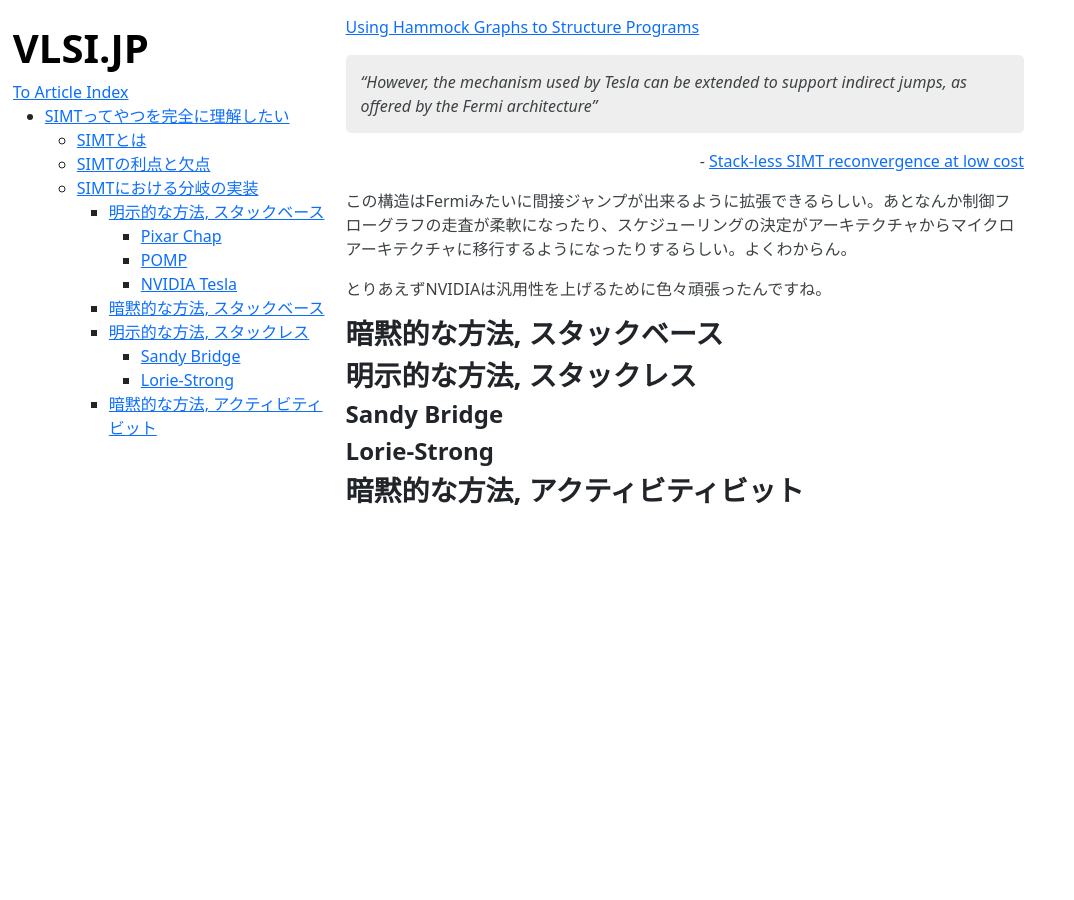
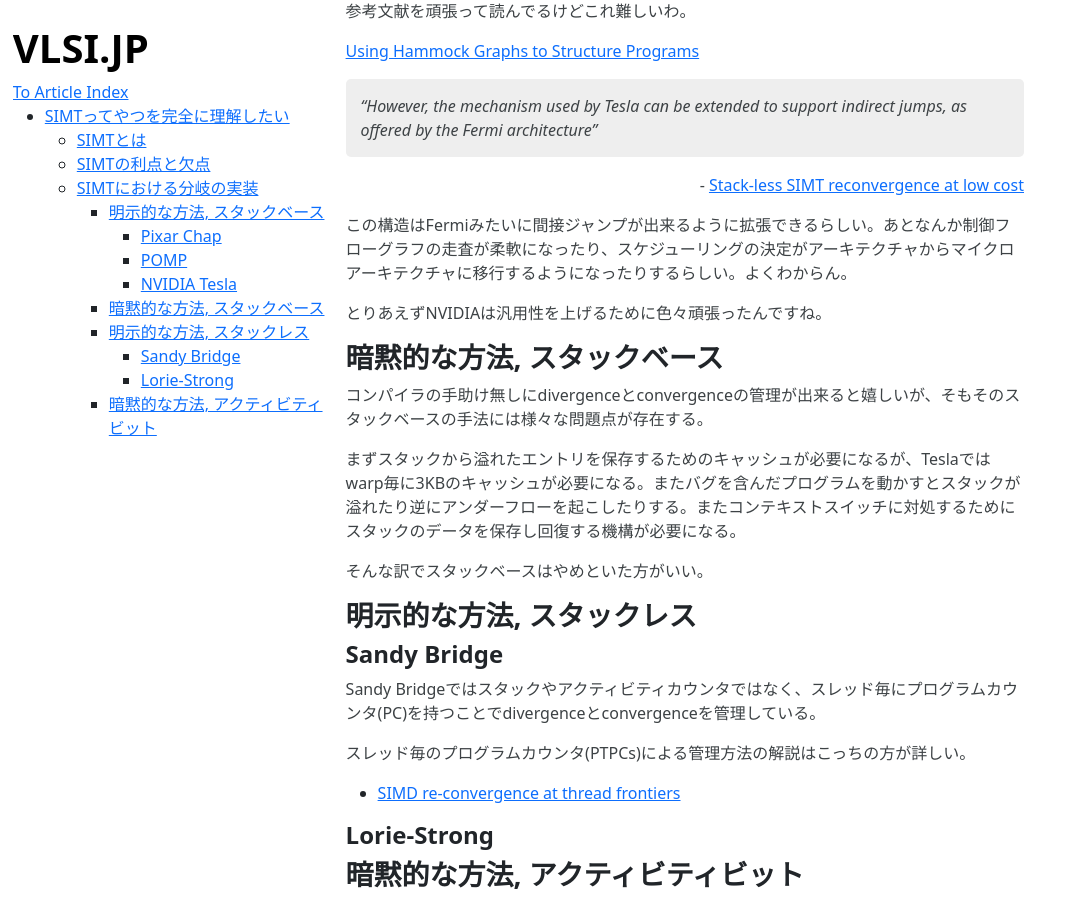
Before and after one commit to VLSI-JP/VLSI-JP.github.io, a Jekyll site: the page built from UnderstandSIMT.md, in a window 1280 px wide and 900 px high, scrolled down 10194 px. Shown: the whole window, without its empty margins (0-1074 px from the left). Built offline with Jekyll 4.4.1, drawn with Linux system fonts in a browser that asks for light colours; formulas are drawn with MathJax 3; before the commit the page ends 10710 px from its top, so only the background shows below that; some of the changed text lies outside the part shown.

Commit message:
update UnderstandSIMT

```diff
--- a/UnderstandSIMT.md
+++ b/UnderstandSIMT.md
@@ -38,7 +38,7 @@ warpはスレッドの塊、OK。warpをSIMDユニットで実行、OK。
 
 このGPUにおけるSIMDの実現方法は1997年からそう。
 
-[A mechanism for SIMD execution of SPMD programs](https://ieeexplore.ieee.org/document/592203)
+* [A mechanism for SIMD execution of SPMD programs](https://ieeexplore.ieee.org/document/592203)
 
 よってwarpをSIMDユニットで実行とは、スレッドの塊がPEの塊に突っ込まれている光景を想像してくれればよい。個人的にはPEの塊をSIMDユニットと呼ぶなよと思う。
 
@@ -134,7 +134,7 @@ Pixar Chapでは制御フローグラフの走査順序はISA側で明示して
 
 謎すぎるのでCaroline Collange先生の資料を読んでみる。23ページあたりから読むとアツい。
 
-[GPU architecture part 2: SIMT control flow management](http://www.irisa.fr/alf/downloads/collange/cours/ada2020_gpu_2.pdf)
+* [GPU architecture part 2: SIMT control flow management](http://www.irisa.fr/alf/downloads/collange/cours/ada2020_gpu_2.pdf)
 
 あー完全に理解した。ありがとうCaroline Collange先生。
 
@@ -182,9 +182,9 @@ POMPはKeryll氏とParis氏が提案したPOMP並列計算機プロジェクト
 ![](https://raw.githubusercontent.com/VLSI-JP/VLSI-JP.github.io/main/images/UnderstandSIMT/activity_counter.png)
 <p style="text-align:center"> <b>アクティビティカウンタ</b><br>(<a href="http://www.irisa.fr/alf/downloads/collange/cours/ada2020_gpu_2.pdf">GPU architecture part 2: SIMT control flow management</a>より作成)</p>
 
-この実装により$$N$$をネストの深さとして、保存するデータ量をマスクスタックの$$O(N)$$から$$O(\log(N))$$に落とせる。
+この実装により$$N$$をネストの深さとして、保存するデータ量をマスクスタックの$$O(N)$$から$$O(\log(N))$$に落とせる。これスタックベースじゃなくない？
 
-このアクティビティカウンタの実装はintelのSandy Bridge以前の内蔵GPUで使用されている。
+このアクティビティカウンタの実装はintelのSandy Bridgeより前の内蔵GPUで使用されている。
 
 #### NVIDIA Tesla
 
@@ -224,9 +224,22 @@ divergenceとreconvergenceの地点の一致って何？ループ？なんか知
 
 ### 暗黙的な方法, スタックベース
 
+コンパイラの手助け無しにdivergenceとconvergenceの管理が出来ると嬉しいが、そもそのスタックベースの手法には様々な問題点が存在する。
+
+まずスタックから溢れたエントリを保存するためのキャッシュが必要になるが、Teslaではwarp毎に3KBのキャッシュが必要になる。またバグを含んだプログラムを動かすとスタックが溢れたり逆にアンダーフローを起こしたりする。またコンテキストスイッチに対処するためにスタックのデータを保存し回復する機構が必要になる。
+
+そんな訳でスタックベースはやめといた方がいい。
+
 ### 明示的な方法, スタックレス
 
 #### Sandy Bridge
+
+Sandy Bridgeではスタックやアクティビティカウンタではなく、スレッド毎にプログラムカウンタ(PC)を持つことでdivergenceとconvergenceを管理している。
+
+スレッド毎のプログラムカウンタ(PTPCs)による管理方法の解説はこっちの方が詳しい。
+
+* [SIMD re-convergence at thread frontiers](https://ieeexplore.ieee.org/document/7851496)
+
 #### Lorie-Strong
 
 ### 暗黙的な方法, アクティビティビット
```
